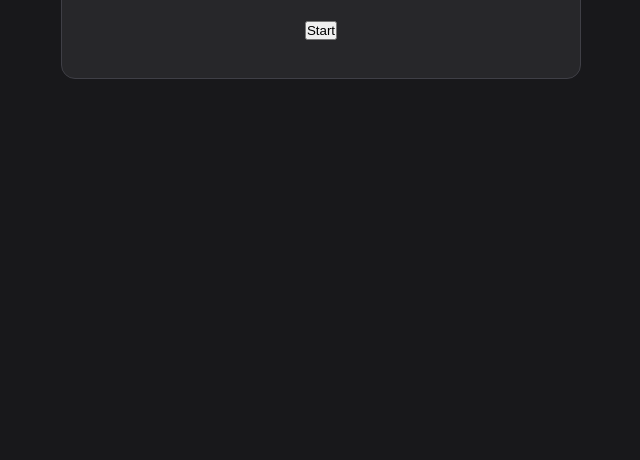
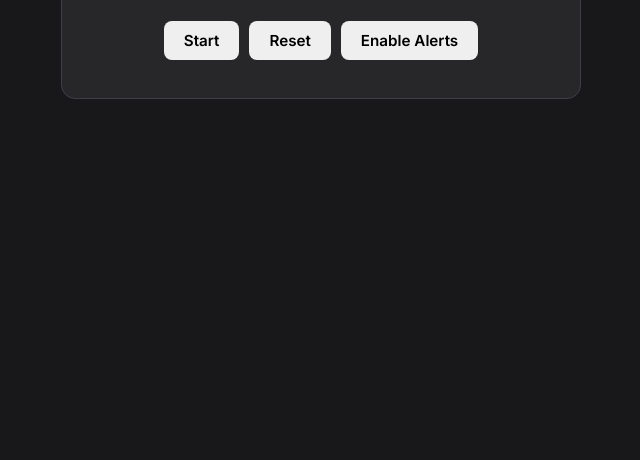
Before and after one commit to tensorGT/study-timer-pomodoro, a plain HTML site: page index.html in a window 1280 px wide. Shown: the part 340-800 px from the top of the page, without its empty margins (319-959 px from the left). Drawn offline with Linux system fonts and the light colour scheme.

```diff
--- a/index.html
+++ b/index.html
@@ -30,3 +30,6 @@
 
       <div class="controls-row">
         <button type="button" id="start-pause-btn" class="btn-main">Start</button>
+        <button type="button" id="reset-btn" class="btn-sub">Reset</button>
+        <button type="button" id="notify-btn" class="btn-sub">Enable Alerts</button>
+      </div>
--- a/style.css
+++ b/style.css
@@ -118,3 +118,14 @@ body.break-mode .mode-btn.active {
   flex-wrap: wrap;
   margin-bottom: 14px;
 }
+
+.btn-main,
+.btn-sub {
+  font-family: inherit;
+  font-size: 0.95rem;
+  font-weight: 600;
+  padding: 10px 20px;
+  border-radius: 8px;
+  border: none;
+  cursor: pointer;
+}
```
Also changed, not shown: app.js (+9 -0 lines), 1 other file.
